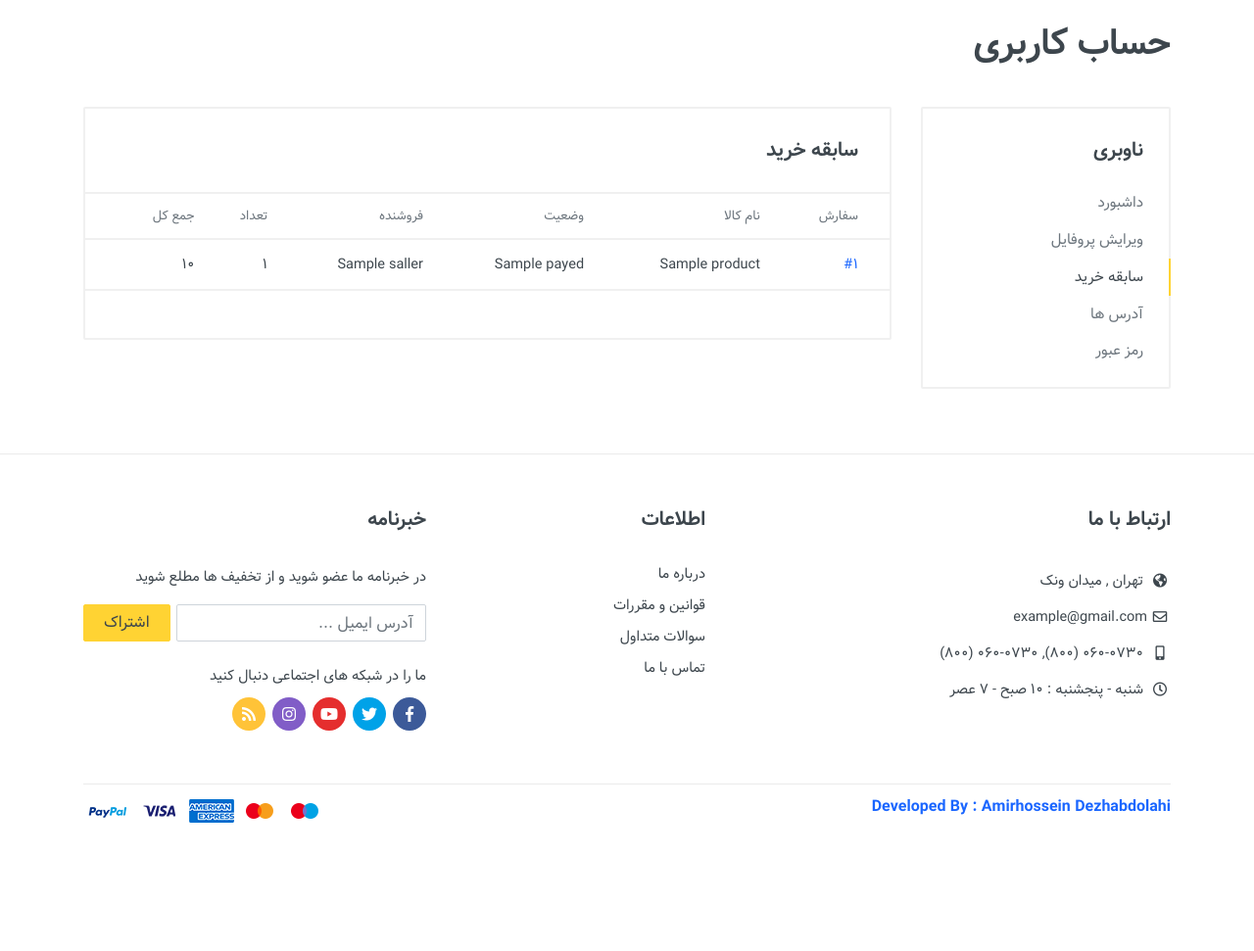
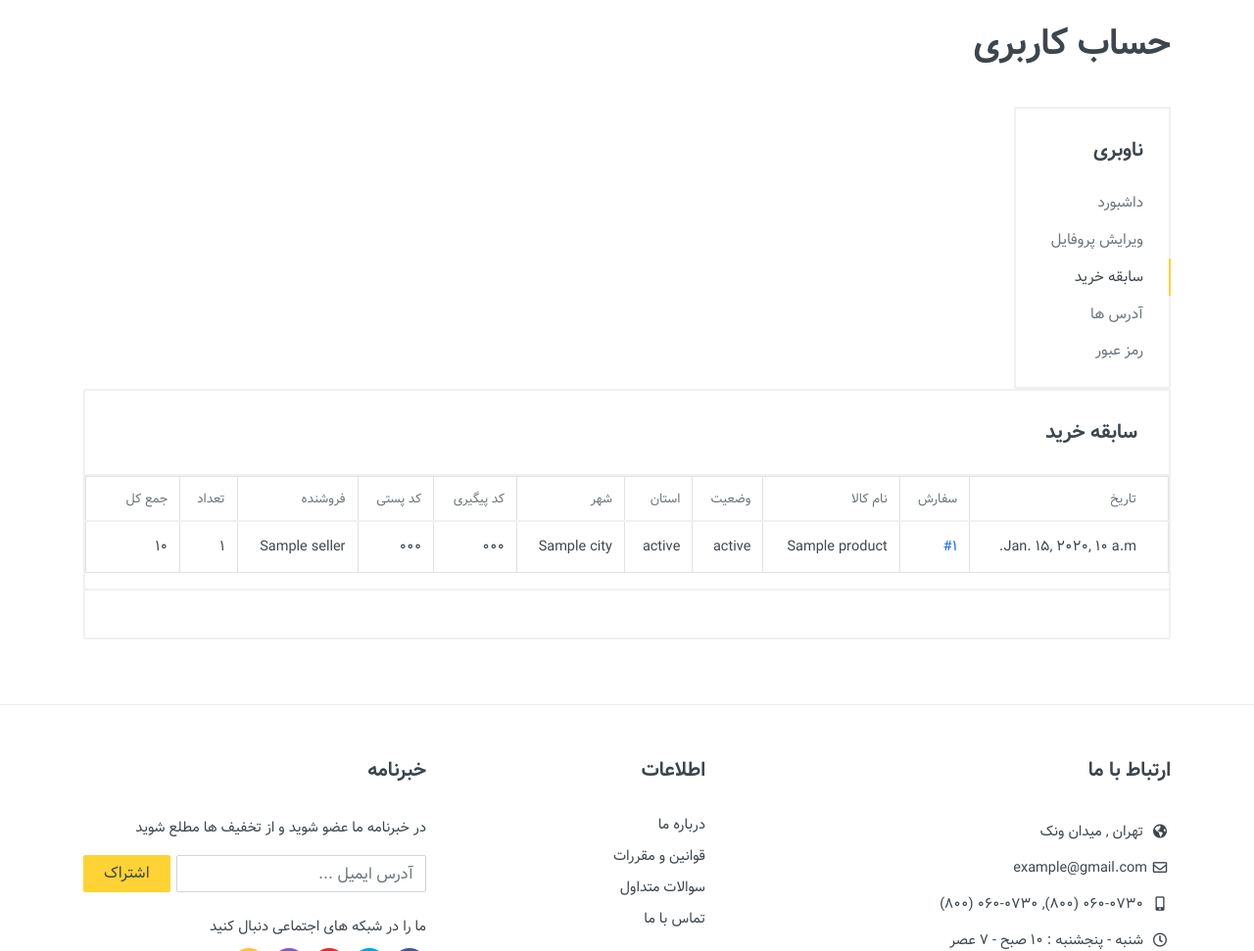
Before and after one commit to Amirhoseindzh/django-online-shopping, a Django app: template media/templates/account-orders.html in a window 1280 px wide. Shown: the part 246-1217 px from the top of the page at 98% size. Before the commit the page ends 1086 px from the top, so only its background shows below. Run offline with Django 3.2, Linux system fonts and the light colour scheme; the template is opened without the code that fills it: most values are stand-ins (such as "Sample title", 1, 10 or a date in 2020); some libraries are stand-ins or nearby versions.

Commit message:
added more orders table colomn and update paginator.

```diff
--- a/media/templates/account-orders.html
+++ b/media/templates/account-orders.html
@@ -1,8 +1,7 @@
 {% extends 'main/base.html' %}
 {% load static %}
 
-
-
+{% block title%}{{ block.super }} سابقه خرید {% endblock %}
 {% block body %}
 <!-- site__body -->
 <div class="site__body">
@@ -16,61 +15,71 @@
                                 <use xlink:href="{% static 'images/sprite.svg' %}#arrow-rounded-right-6x9"></use>
                             </svg>
                         </li>
-
                         <li class="breadcrumb-item active" aria-current="page">حساب کاربری</li>
                     </ol>
                 </nav>
             </div>
             <div class="page-header__title">
-						<h1>حساب کاربری</h1></div>
+                <h1>حساب کاربری</h1>
+            </div>
         </div>
     </div>
     <div class="block">
         <div class="container">
             <div class="row">
-						<div class="col-12 col-lg-3 d-flex">
+                <div class="col-12 col-lg-2 d-flex">
                     <div class="account-nav flex-grow-1">
                         <h4 class="account-nav__title">ناوبری</h4>
                         <ul>
-									<li class="account-nav__item "><a href="{% url 'dashboard' %}">داشبورد</a></li>
+                            <li class="account-nav__item"><a href="{% url 'dashboard' %}">داشبورد</a></li>
                             <li class="account-nav__item"><a href="{% url 'profile' %}">ویرایش پروفایل</a></li>
-									<li class="account-nav__item account-nav__item--active "><a href="{% url 'orders' %}">سابقه خرید</a></li>
+                            <li class="account-nav__item account-nav__item--active"><a href="{% url 'orders' %}">سابقه خرید</a></li>
                             <li class="account-nav__item"><a href="{% url 'addresses' %}">آدرس ها</a></li>
                             <li class="account-nav__item"><a href="{% url 'change-password' %}">رمز عبور</a></li>
                             {% if user.is_authenticated %}
-										<li class="account-nav__item"><a href="{% url 'logout'%}">خروج</a></li>
+                            <li class="account-nav__item"><a href="{% url 'logout' %}">خروج</a></li>
                             {% endif %}
                         </ul>
                     </div>
                 </div>
-						<div class="col-12 col-lg-9 mt-4 mt-lg-0">
+                <div class="col-12 col-lg-12 mt-4 mt-lg-0">
                     <div class="card">
                         <div class="card-header">
-									<h5>سابقه خرید</h5></div>
+                            <h5>سابقه خرید</h5>
+                        </div>
                         <div class="card-divider"></div>
                         <div class="card-table">
                             <div class="table-responsive-sm">
-										<table>
+                                <table class="table table-bordered">
                                     <thead>
                                         <tr>
+                                            <th>تاریخ</th>
                                             <th>سفارش</th>
                                             <th>نام کالا</th>
                                             <th>وضعیت</th>
+                                            <th>استان</th>
+                                            <th>شهر</th>
+                                            <th>کد پیگیری</th>
+                                            <th>کد پستی</th>
                                             <th>فروشنده</th>
                                             <th>تعداد</th>
                                             <th>جمع کل</th>
                                         </tr>
                                     </thead>
                                     <tbody>
-												{% for cart in salled %}
-
+                                        {% for order in orders_data %}
                                         <tr>
-														<td><a href="#">#{{ cart.id }}</a></td>
-														<td>{{ cart.product }}</td>
-														<td>{{ cart.payed }}</td>
-														<td>{{ cart.saller }}</td>
-														<td>{{ cart.count }}</td>
-														<td>{{ cart.finally_price }}</td>
+                                            <td>{{ order.created_at }}</td>
+                                            <td><a href="#">#{{ order.id }}</a></td>
+                                            <td>{{ order.product }}</td>
+                                            <td>{{ order.send_status }}</td>
+                                            <td>{{ order.state }}</td>
+                                            <td>{{ order.city }}</td>
+                                            <td>{{ order.follow_up_code }}</td>
+                                            <td>{{ order.zip_code }}</td>
+                                            <td>{{ order.seller }}</td>
+                                            <td>{{ order.count }}</td>
+                                            <td>{{ order.grand_total }}</td>
                                         </tr>
                                         {% endfor %}
                                     </tbody>
@@ -81,14 +90,14 @@
                         <div class="card-footer">
                             {% if page_obj.has_other_pages %}
                             <ul class="pagination justify-content-center">
-
                                 {% if page_obj.has_previous %}
                                 <li class="page-item">
-											<a class="page-link page-link--with-arrow"  href="?page={{ page_obj.previous_page_number }}" aria-label="Previous">
+                                    <a class="page-link page-link--with-arrow" href="?page={{ page_obj.previous_page_number }}" aria-label="Previous">
                                         <svg class="page-link__arrow page-link__arrow--left" aria-hidden="true" width="8px" height="13px">
                                             <use xlink:href="{% static 'images/sprite.svg' %}#arrow-rounded-left-8x13"></use>
                                         </svg>
                                     </a>
+                                </li>
                                 {% else %}
                                 <li class="page-item disabled">
                                     <a class="page-link page-link--with-arrow" href="#" aria-label="Previous">
@@ -96,19 +105,20 @@
                                             <use xlink:href="{% static 'images/sprite.svg' %}#arrow-rounded-left-8x13"></use>
                                         </svg>
                                     </a>
+                                </li>
                                 {% endif %}
-											</li>
-										</li>
+
                                 {% for i in page_obj.paginator.page_range %}
                                 {% if page_obj.number == i %}
-										<li class="page-item active"><a class="page-link"   href="#">{{ i }} <span class="sr-only">(کنونی)</span></a></li>
+                                <li class="page-item active"><a class="page-link" href="#">{{ i }} <span class="sr-only">(کنونی)</span></a></li>
                                 {% else %}
                                 <li class="page-item"><a class="page-link" href="?page={{ i }}">{{ i }}</a></li>
                                 {% endif %}
                                 {% endfor %}
+
                                 {% if page_obj.has_next %}
                                 <li class="page-item">
-											<a class="page-link page-link--with-arrow"  href="?page={{ page_obj.next_page_number }}" aria-label="Next">
+                                    <a class="page-link page-link--with-arrow" href="?page={{ page_obj.next_page_number }}" aria-label="Next">
                                         <svg class="page-link__arrow page-link__arrow--right" aria-hidden="true" width="8px" height="13px">
                                             <use xlink:href="{% static 'images/sprite.svg' %}#arrow-rounded-right-8x13"></use>
                                         </svg>
@@ -116,7 +126,7 @@
                                 </li>
                                 {% else %}
                                 <li class="page-item disabled">
-											<a class="page-link page-link--with-arrow"   href="#" aria-label="Next">
+                                    <a class="page-link page-link--with-arrow" href="#" aria-label="Next">
                                         <svg class="page-link__arrow page-link__arrow--right" aria-hidden="true" width="8px" height="13px">
                                             <use xlink:href="{% static 'images/sprite.svg' %}#arrow-rounded-right-8x13"></use>
                                         </svg>
```
Lines whose indentation alone changed are shown as unchanged.
